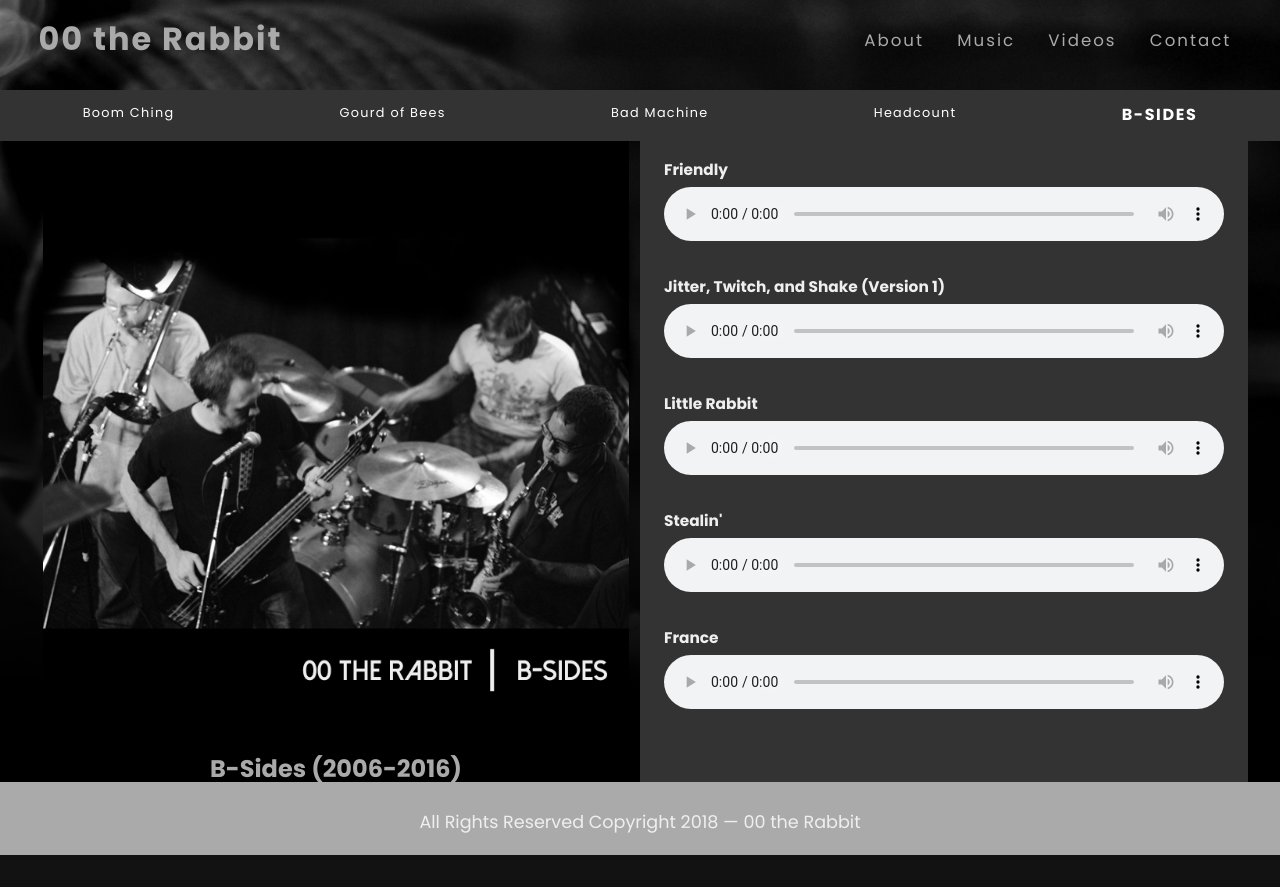
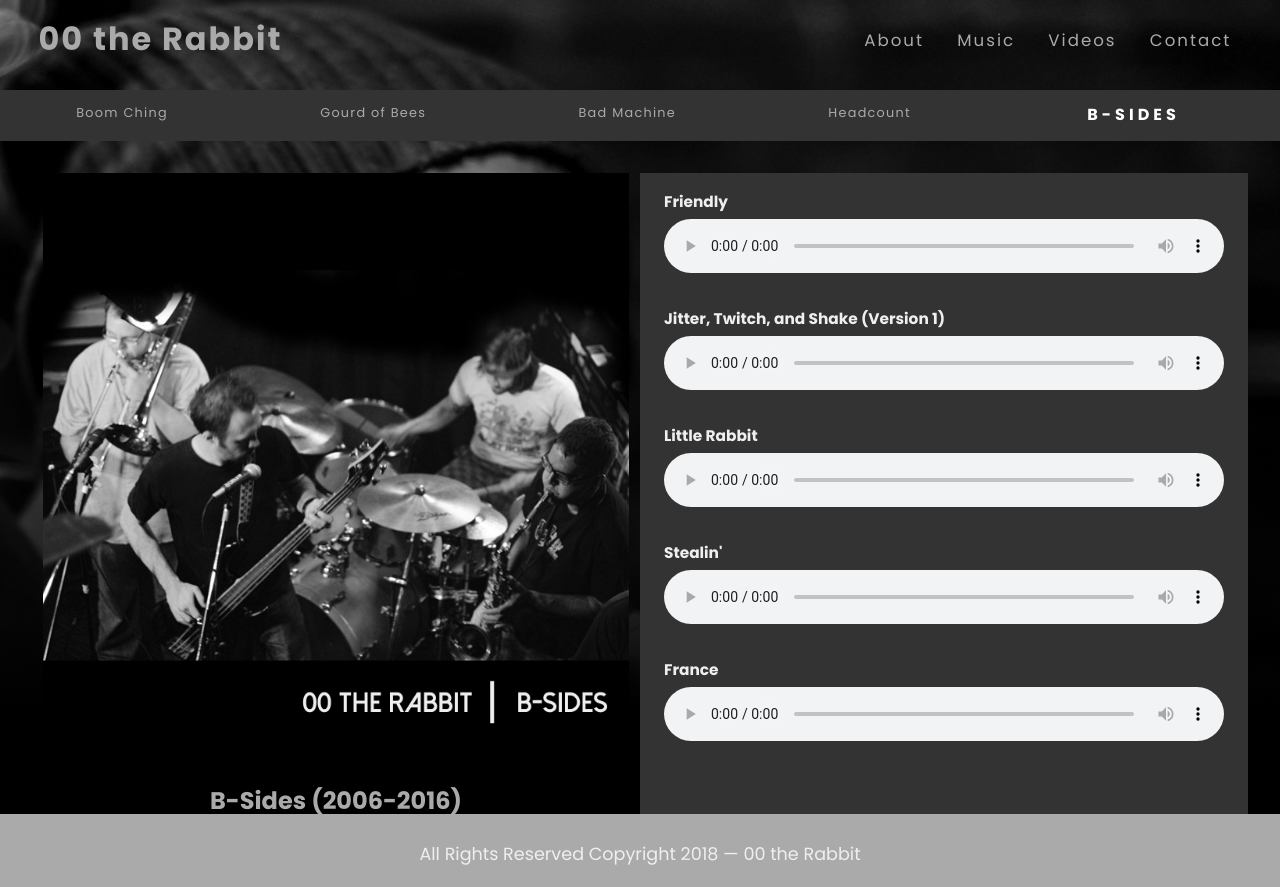
Before and after one commit to ryan-doughty/00-the-rabbit-site, a plain HTML site: page b-sides.html in a window 1280 px wide. Both pictures are taken after a click on the item "B-SIDES". Before the commit the page ends 855 px from the top, so only its background shows below. Drawn offline with nearby package versions, Linux system fonts and the light colour scheme.

Commit message:
Update subnav menu styles

```diff
--- a/css/media-queries.css
+++ b/css/media-queries.css
@@ -173,16 +173,41 @@
 		max-width: 100%;
 	}
 
+	.album-subnav-mobile-wrapper {
+		margin-bottom: 2rem;
+	}
+
 	.album-subnav {
 		flex-direction: row;
+		border-bottom: none;
 	}
 
 	.album-subnav li {
 		display: inline-block;
+		height: auto;
+		padding: 1rem;
+	}
+
+	.album-subnav li a {
+		color: #aaa;
+	}
+
+	.album-subnav li a:hover {
+		color: #fff;
 	}
 
 	.album-subnav li.current-page {
 		order: 0;
+	}
+
+	.album-subnav li.current-page a {
+		letter-spacing: .25em;
+		color: #fff;
+	}
+
+	.album-subnav li.current-page a::before,
+	.album-subnav li.current-page a::after {
+		display: none;
 	}
 
 
--- a/css/style.css
+++ b/css/style.css
@@ -294,6 +294,7 @@ footer {
 .album-subnav {
   flex-direction: column-reverse;
   text-align: center;
+  border-bottom: 2px solid #aaa;
 }
 
 .album-subnav li a {
@@ -326,33 +327,67 @@ footer {
 }
 
 .album-subnav li.current-page a {
-  font-size: 1rem;
+  position: relative;
+  display: inline-block;
+  padding: 0 1.5rem;
 }
 
-.prev-album,
-.next-album {
-  width: 45%;
-  text-align: center;
-  padding: .5em 0;
+/*.album-subnav li.current-page a::before {
+  display: block;
+  content: "";
+  width: 10px;
+  height: 10px;
+  border-left: 1px solid #fff;
+  border-bottom: 1px solid #fff;
+  transform: rotate(-45deg);
+  transition: all .25s ease-in;
+  position: absolute;
+  right: 0;
 }
 
-.prev-album a,
-.next-album a {
-  color: #aaa;
-  text-decoration: none;
-  font-size: .75em;
+.album-subnav li.current-page.arrow-flip a::before {
+  transform: rotate(-225deg);
+  transition: all .25s ease-out;
+}*/
+
+.album-subnav li.current-page a::before,
+.album-subnav li.current-page a::after {
+  display: block;
+  content: "";
+  width: 10px;
+  height: 10px;
+  transition: all .25s cubic-bezier(0.55, 0.06, 0.68, 0.19);
+  position: absolute;
+  right: 0;
+  top: 0;
 }
 
-.prev-album:before {
-    content: "<<";
-    color: #aaa;
-    font-size: .55em;
+.album-subnav li.current-page a::before {
+  border-left: 1px solid #fff;
+  transform: rotate(-45deg);
 }
 
-  .next-album:after {
-    content: ">>";
-    color: #aaa;
-    font-size: .55em;
+.album-subnav li.current-page a::after {
+  border-right: 1px solid #fff;
+  transform: rotate(45deg);
+}
+
+.album-subnav li.current-page.arrow-flip a::before,
+.album-subnav li.current-page.arrow-flip a::after {
+  transition: all .25s cubic-bezier(0.55, 0.06, 0.68, 0.19);
+  top: .5rem;
+}
+
+.album-subnav li.current-page.arrow-flip a::before {
+  transform: rotate(45deg);
+}
+
+.album-subnav li.current-page.arrow-flip a::after {
+  transform: rotate(-45deg);
+}
+
+.album-subnav li.current-page a {
+  font-size: 1rem;
 }
 
 
--- a/js/album-subnav.js
+++ b/js/album-subnav.js
@@ -39,7 +39,7 @@ function albumSubnav () {
 	$(".album-subnav-mobile-wrapper").find(".album-subnav").html(subnav);
 
 	$(".album-subnav-mobile-wrapper").find(".current-page").on('click', function() {
-		// $(this).siblings("li").slideToggle(500);
+		$(this).toggleClass("arrow-flip");
 		$(this).siblings("li").toggleClass("open");
 	});
 }
```
Lines whose indentation alone changed are shown as unchanged.
